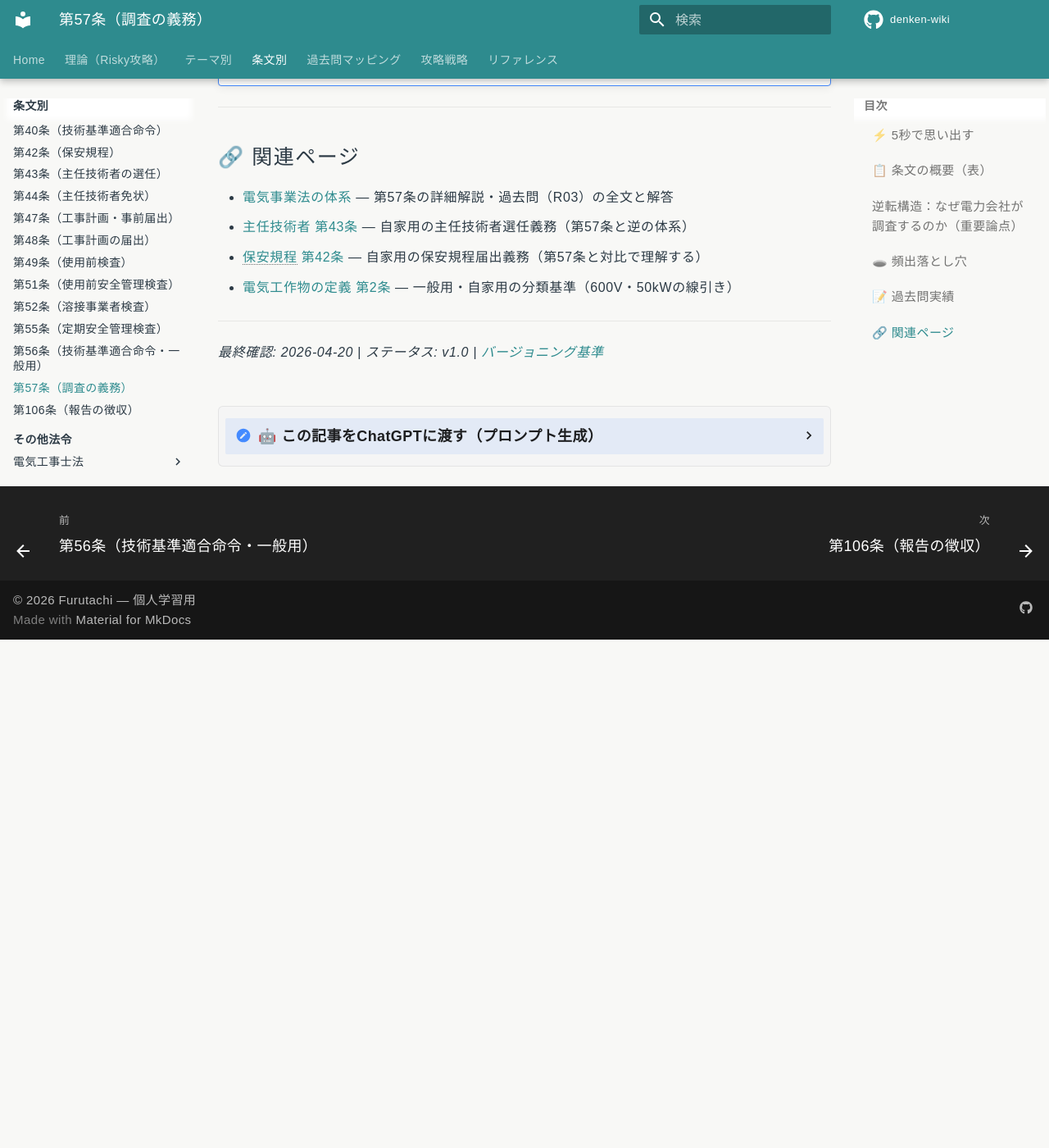
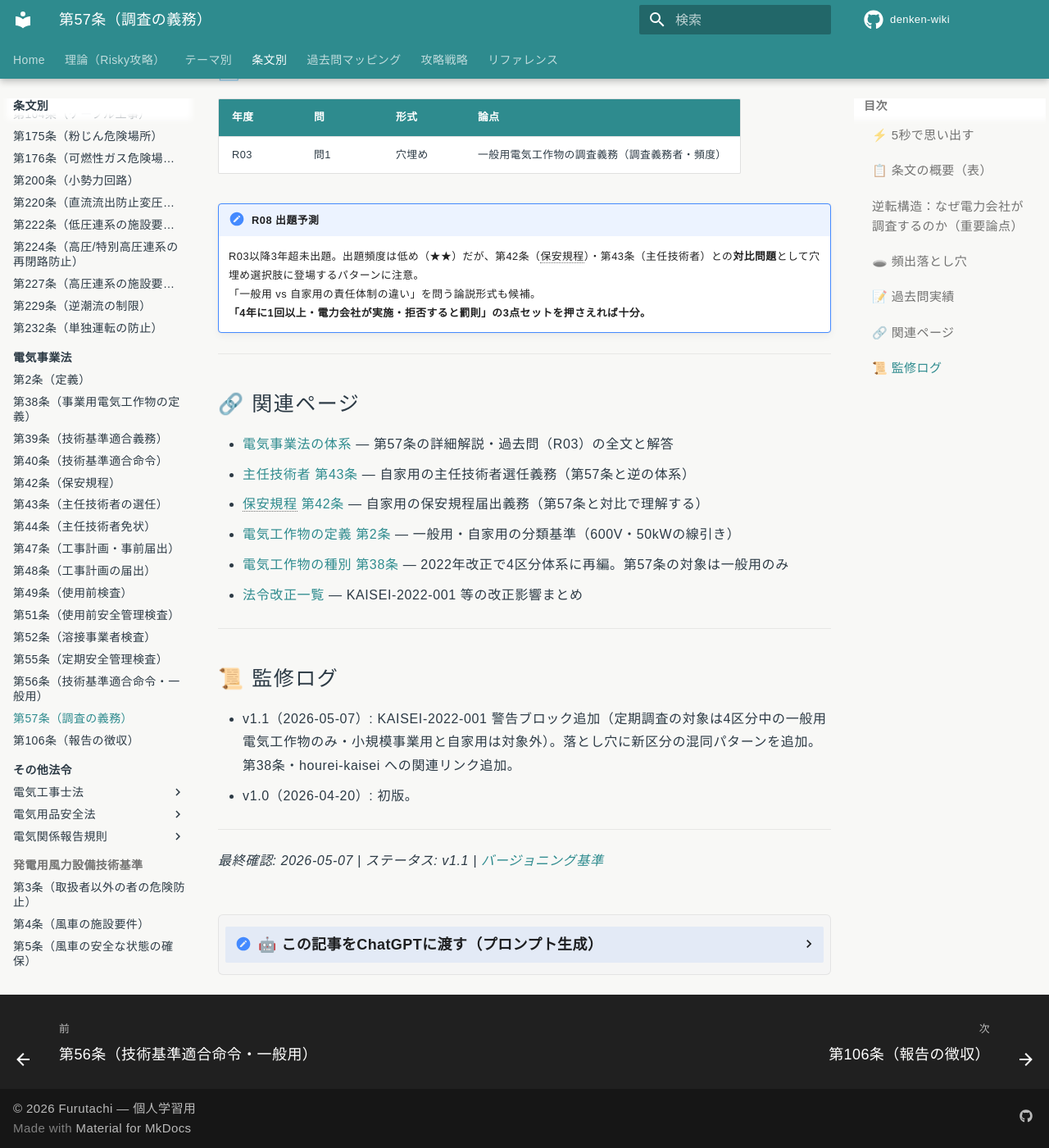
Before and after one commit to kfurufuru/denken-wiki, an MkDocs documentation site: the page built from docs/articles/jigyoho/57.md, in a window 1280 px wide and 1400 px high, scrolled down 2865 px. Shown: the whole window at 82% size. Built offline with MkDocs 1.6.1 and Material for MkDocs 9.7.7, drawn with Linux system fonts in a browser that asks for light colours; comment, search, counter and statistics services are not loaded; before the commit the page ends 3645 px from its top, so only the background shows below that; some of the changed text lies outside the part shown.

Commit message:
fix(57): KAISEI-2022-001 反映 v1.0→v1.1

```diff
--- a/docs/articles/jigyoho/57.md
+++ b/docs/articles/jigyoho/57.md
@@ -32,6 +32,9 @@
 | 調査内容 | 技術基準への適合確認（絶縁抵抗・接地抵抗・漏電遮断器等） |
 | 拒否時の罰則 | 懲役または罰金（電気事業法第108条） |
 
+!!! warning "KAISEI-2022-001：定期調査の対象は4区分のうち「一般用電気工作物」のみ"
+    2022年改正（令和5年3月20日施行）で電気事業法第38条が4区分体系（一般用・小規模事業用・自家用・電力会社等）に再編された。本条第57条の一般送配電事業者による竣工時＋4年に1回の定期調査は==一般用電気工作物のみ==が対象。==小規模事業用・自家用は対象外==で、設置者による自主管理（小規模事業用は使用前自己確認等／自家用は主任技術者・保安規程）に委ねられる。詳細は [第38条](38.md) と [法令改正一覧](../../reference/hourei-kaisei.md) 参照。
+
 !!! warning "ひっかけ：調査義務者の誤認"
     「設置者（一般家庭のユーザー）が自分で調査する」→ **誤り**。
     調査する**義務**は**電力会社（一般送配電事業者）**にある。
@@ -65,13 +68,15 @@
 2. 🔴 **「自家用電気工作物も調査対象に含まれる」と誤認する**
    → 600V超 or 出力50kW以上は自家用 = 第57条の対象**外**。自家用は保安規程・主任技術者で管理
 
-3. 🟡 **調査頻度を「5年に1回」「3年に1回」と誤答する**
+3. 🔴 **「小規模事業用にも4年定期調査が来る」と誤解（KAISEI-2022-001）** → 2022年改正で新設された==小規模事業用==は第57条の対象外。第57条の対象は4区分のうち==一般用電気工作物のみ==で、小規模事業用は設置者の自主管理（使用前自己確認等）に委ねられる。詳細は [第38条](38.md)・[法令改正一覧](../../reference/hourei-kaisei.md)
+
+4. 🟡 **調査頻度を「5年に1回」「3年に1回」と誤答する**
    → 正しくは「==4年に1回以上==」。竣工時の初回調査も忘れずに
 
-4. 🟡 **「調査を拒否しても罰則はない」と誤解する**
+5. 🟡 **「調査を拒否しても罰則はない」と誤解する**
    → 正当な理由なく拒否した者は**懲役または罰金**（電事法第108条）
 
-5. 🟢 **「電気事業者」と「一般送配電事業者」の混同**
+6. 🟢 **「電気事業者」と「一般送配電事業者」の混同**
    → 現行法での正確な表現は「一般送配電事業者」。試験では選択肢に注意
 
 ---
@@ -95,7 +100,16 @@
 - [主任技術者 第43条](43.md) — 自家用の主任技術者選任義務（第57条と逆の体系）
 - [保安規程 第42条](42.md) — 自家用の保安規程届出義務（第57条と対比で理解する）
 - [電気工作物の定義 第2条](2.md) — 一般用・自家用の分類基準（600V・50kWの線引き）
+- [電気工作物の種別 第38条](38.md) — 2022年改正で4区分体系に再編。第57条の対象は一般用のみ
+- [法令改正一覧](../../reference/hourei-kaisei.md) — KAISEI-2022-001 等の改正影響まとめ
 
 ---
 
-*最終確認: 2026-04-20 | ステータス: v1.0 | [バージョニング基準](../../reference/versioning.md)*
+## 📜 監修ログ
+
+- v1.1（2026-05-07）: KAISEI-2022-001 警告ブロック追加（定期調査の対象は4区分中の一般用電気工作物のみ・小規模事業用と自家用は対象外）。落とし穴に新区分の混同パターンを追加。第38条・hourei-kaisei への関連リンク追加。
+- v1.0（2026-04-20）: 初版。
+
+---
+
+*最終確認: 2026-05-07 | ステータス: v1.1 | [バージョニング基準](../../reference/versioning.md)*
```
